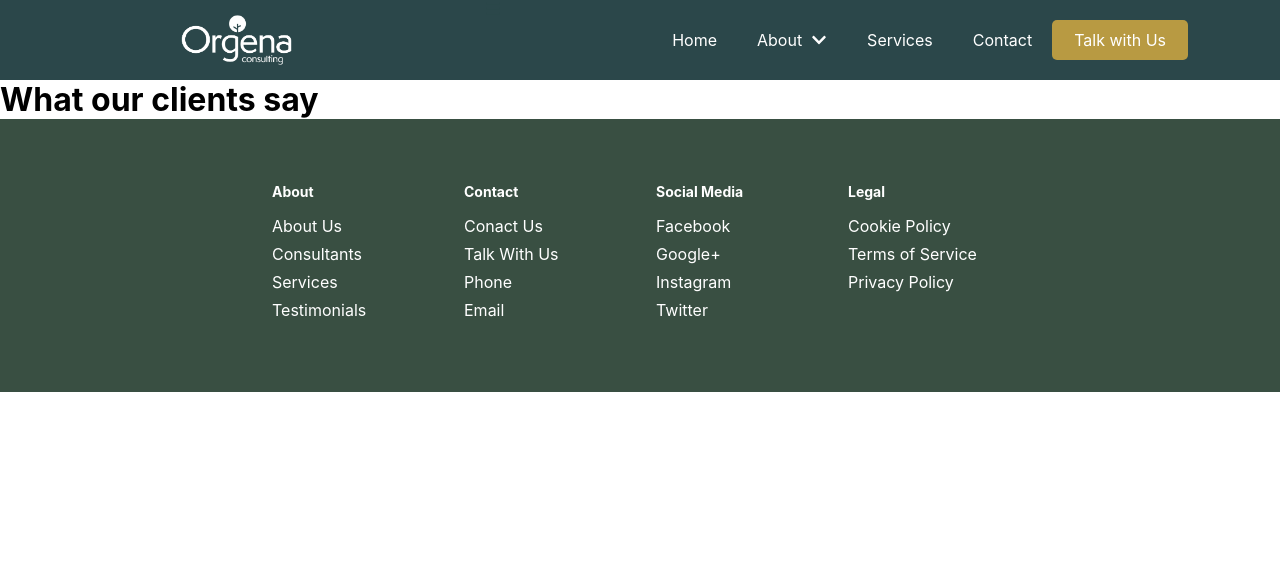
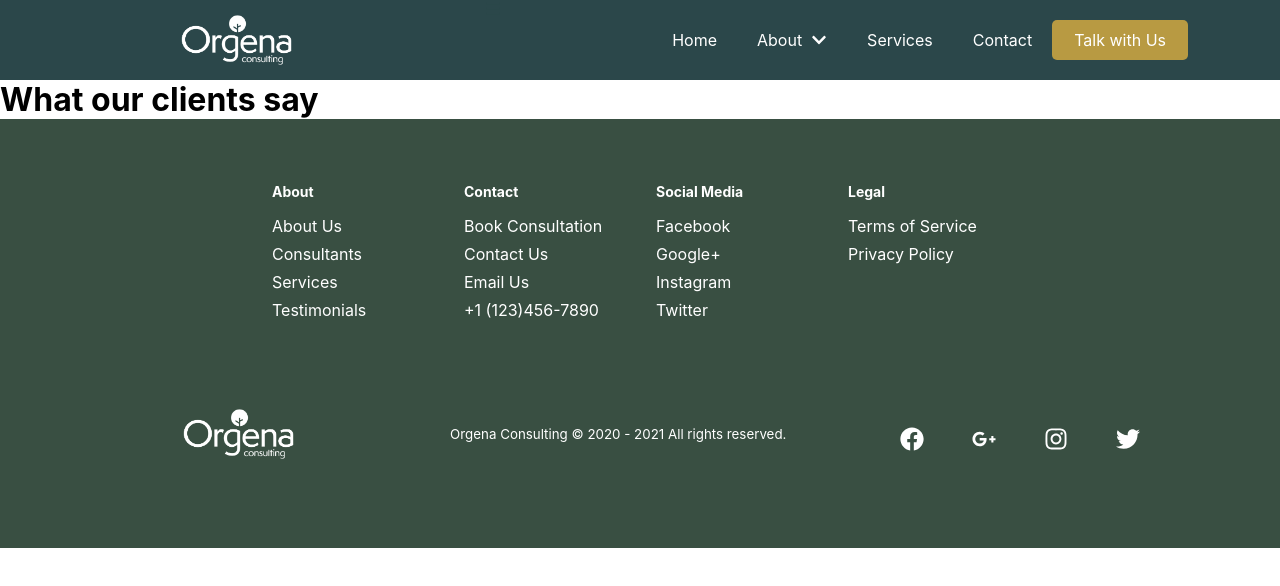
Before and after one commit to JonayahJ/orgena, a React (Create React App) app: page /testimonials in a window 1280 px wide. Shown: the top 586 px of the page. Built offline with nearby package versions, Linux system fonts and the light colour scheme.

Commit message:
finished footer setup

```diff
--- a/src/components/Footer/FooterElements.js
+++ b/src/components/Footer/FooterElements.js
@@ -69,3 +69,49 @@ export const FooterLink = styled(Link)`
         transition: 0.4s ease-out;
     }
 `;
+
+export const SocialMedia = styled.section`
+  max-width: 1000px;
+  width: 100%;
+`;
+
+export const SocialMediaWrap = styled.div`
+  display: flex;
+  justify-content: space-between;
+  align-items: center;
+  max-width: 1100px;
+  margin: 40px auto 0 auto;
+
+  @media screen and (max-width: 820px) {
+    flex-direction: column;
+  }
+`;
+
+export const SocialLogo = styled(Link)`
+  color: #fff;
+  justify-self: start;
+  cursor: pointer;
+  text-decoration: none;
+  font-size: 1.5rem;
+  display: flex;
+  align-items: center;
+  margin-bottom: 16px;
+  font-weight: bold;
+`;
+
+export const WebsiteRights = styled.small`
+  color: #fff;
+  margin-bottom: 16px;
+`;
+
+export const SocialIcons = styled.div`
+  display: flex;
+  justify-content: space-between;
+  align-items: center;
+  width: 240px;
+`;
+
+export const SocialIconLink = styled.a`
+  color: #fff;
+  font-size: 24px;
+`;
--- a/src/components/Footer/index.js
+++ b/src/components/Footer/index.js
@@ -6,8 +6,20 @@ import {
     FooterLinksWrapper,
     FooterLinkItems,
     FooterLinkTitle,
-    FooterLink
+    FooterLink,
+    SocialMedia,
+    SocialMediaWrap,
+    SocialLogo,
+    WebsiteRights,
+    SocialIcons,
+    SocialIconLink
 } from "./FooterElements"
+import {
+    FaFacebook,
+    FaGooglePlusG,
+    FaInstagram,
+    FaTwitter,
+  } from 'react-icons/fa';
 
 const Footer = () => {
     return (
@@ -18,18 +30,18 @@ const Footer = () => {
                         {/* About */}
                         <FooterLinkItems>
                             <FooterLinkTitle>About</FooterLinkTitle>
-                                <FooterLink to="#">About Us</FooterLink>
-                                <FooterLink to="#">Consultants</FooterLink>
-                                <FooterLink to="#">Services</FooterLink>
-                                <FooterLink to="#">Testimonials</FooterLink>
+                                <FooterLink to="/about-us">About Us</FooterLink>
+                                <FooterLink to="/consultants">Consultants</FooterLink>
+                                <FooterLink to="/services">Services</FooterLink>
+                                <FooterLink to="/testimonials">Testimonials</FooterLink>
                         </FooterLinkItems>
                         {/* Contact */}
                         <FooterLinkItems>
                             <FooterLinkTitle>Contact</FooterLinkTitle>
-                                <FooterLink to="#">Conact Us</FooterLink>
-                                <FooterLink to="#">Talk With Us</FooterLink>
-                                <FooterLink to="#">Phone</FooterLink>
-                                <FooterLink to="#">Email</FooterLink>
+                                <FooterLink to="/schedule">Book Consultation</FooterLink>
+                                <FooterLink to="/contact">Contact Us</FooterLink>
+                                <a href="mailto:support@orgenaconsulting.com" className="footerLink">Email Us</a>
+                                <a href="tel:1234567890" className="footerLink">+1 (123)456-7890</a>
                         </FooterLinkItems>
                     </FooterLinksWrapper>
                     <FooterLinksWrapper>
@@ -44,13 +56,36 @@ const Footer = () => {
                         {/* Legal */}
                         <FooterLinkItems>
                             <FooterLinkTitle>Legal</FooterLinkTitle>
-                                <FooterLink to="#">Cookie Policy</FooterLink>
-                                <FooterLink to="#">Terms of Service</FooterLink>
-                                <FooterLink to="#">Privacy Policy</FooterLink>
+                                {/* <FooterLink to="#">Cookie Policy</FooterLink> */}
+                                <FooterLink to="/terms">Terms of Service</FooterLink>
+                                <FooterLink to="/privacy">Privacy Policy</FooterLink>
                         </FooterLinkItems>
                     </FooterLinksWrapper>
                 </FooterLinksContainer>
-
+                <SocialMedia>
+                    <SocialMediaWrap>
+                        <SocialLogo to="/">
+                            <img src="logo_white.png" height="100px" width="auto" alt="Orgena Consulting logo" />
+                        </SocialLogo>
+                        <WebsiteRights>
+                            Orgena Consulting © 2020 - {new Date().getFullYear()} All rights reserved.
+                        </WebsiteRights>
+                        <SocialIcons>
+                            <SocialIconLink href="/" target="_blank" rel="noopenner noreferrer" aria-label="Facebook">
+                                <FaFacebook />
+                            </SocialIconLink>
+                            <SocialIconLink href="/" target="_blank" rel="noopenner noreferrer" aria-label="Google+">
+                                <FaGooglePlusG />
+                            </SocialIconLink>
+                            <SocialIconLink href="/" target="_blank" rel="noopenner noreferrer" aria-label="Instagram">
+                                <FaInstagram />
+                            </SocialIconLink>
+                            <SocialIconLink href="/" target="_blank" rel="noopenner noreferrer" aria-label="Twitter">
+                                <FaTwitter />
+                            </SocialIconLink>
+                        </SocialIcons>
+                    </SocialMediaWrap>
+                </SocialMedia>
             </FooterWrap>
         </FooterContainer>
     )
--- /dev/null
+++ b/src/components/Privacy/Data.js
@@ -0,0 +1,6 @@
+// Content for Privacy Policy from Get Terms
+export const PrivacyText = {
+    id: "privacy-policy",
+}
+
+// RAW
```
